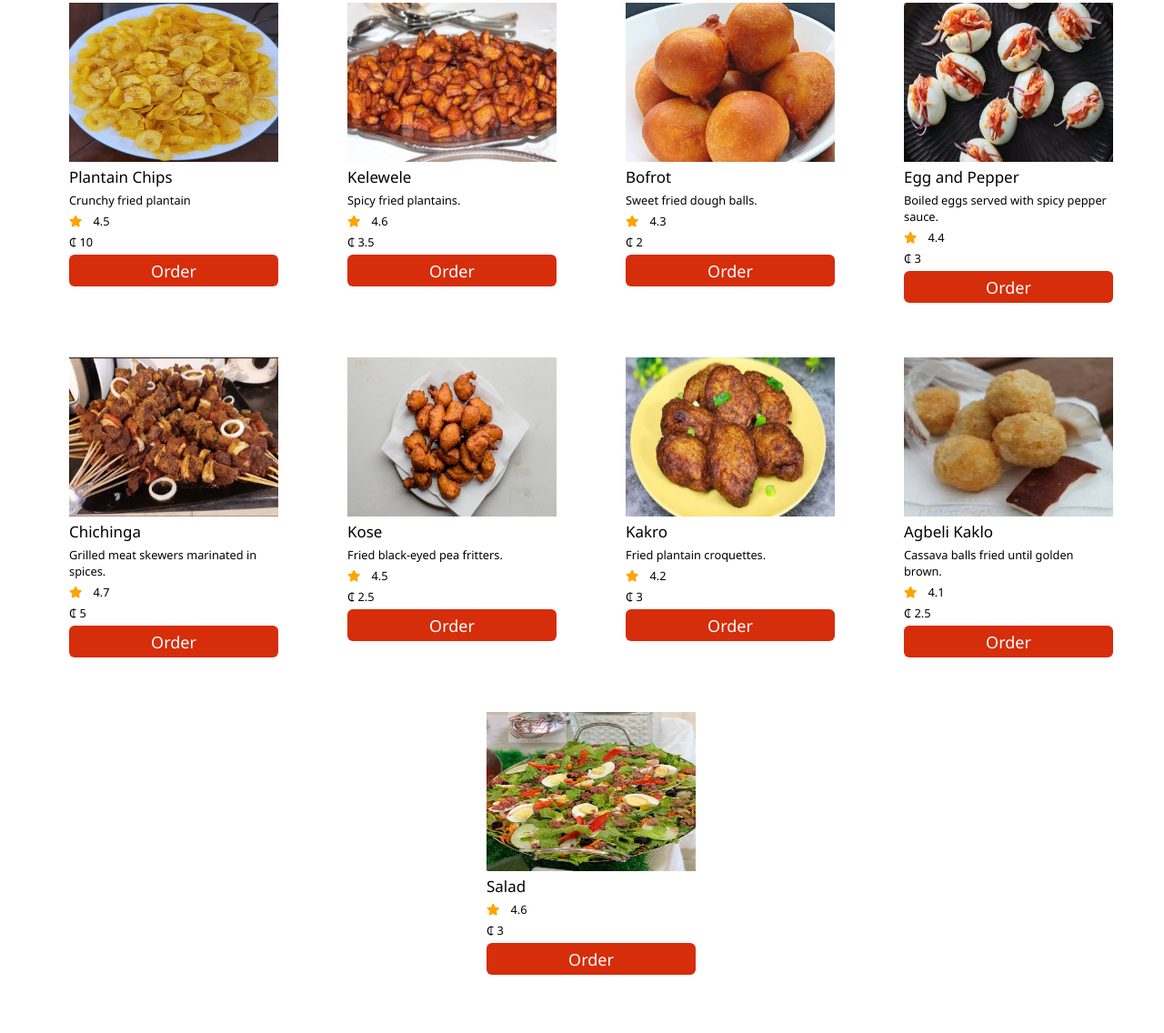
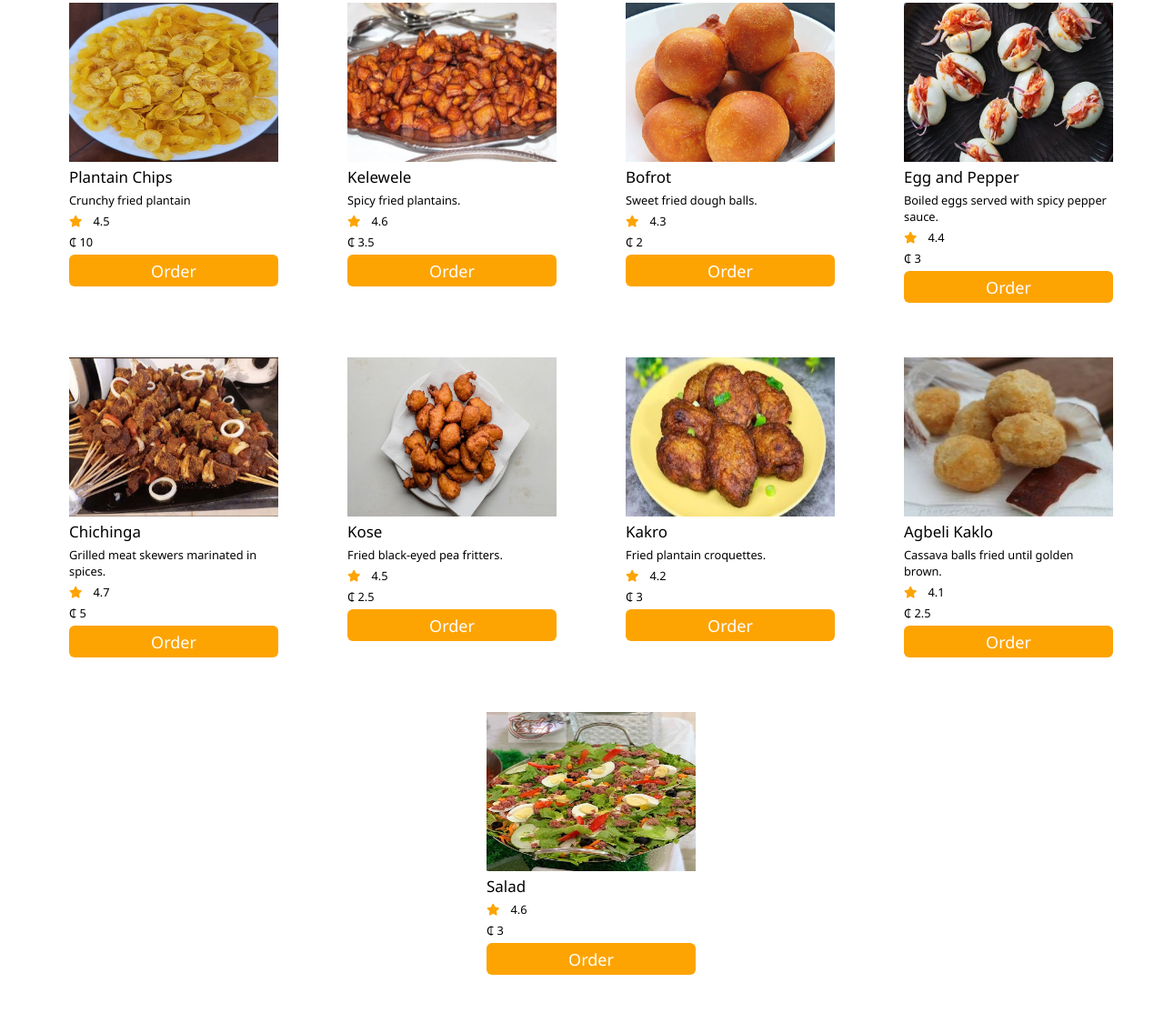
Before and after one commit to Perfect-Patience/Sankofa_Eats, a plain HTML site: page index.html in a window 1280 px wide. Shown: the part 1167-2303 px from the top of the page at 91% size. Drawn offline with Linux system fonts and the light colour scheme.

Commit message:
Changes theme color

```diff
--- a/styles.css
+++ b/styles.css
@@ -258,7 +258,7 @@ a{
 .dish button{
     width: 100%;
     height: 35px;
-    background-color: #D62D0B;
+    background-color: var(--primary-color);
     border: none;
     color: white;
     border-radius: 6px;
```
